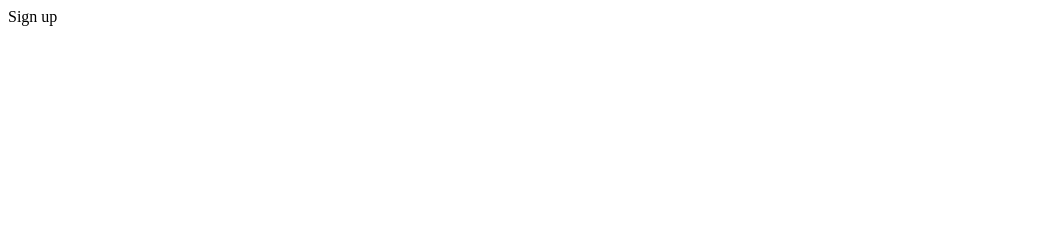
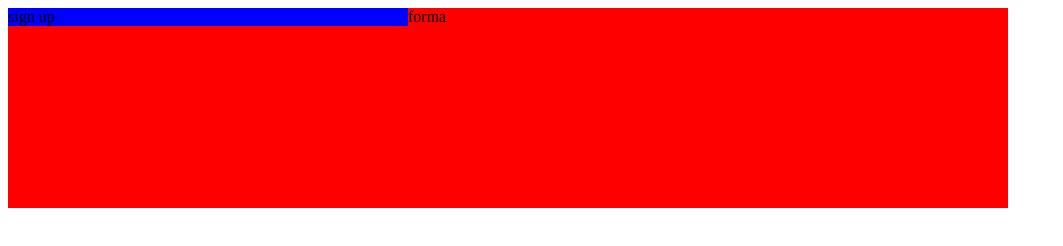
Before and after one commit to mode12345678/4-Sign-up, a plain HTML site: page index.html in a window 1280 px wide. Shown: the whole page, without its empty margins (0-1063 px from the left). Drawn offline with Linux system fonts and the light colour scheme.

Commit message:
perkelta i css

```diff
--- /dev/null
+++ b/css/style.css
@@ -0,0 +1,21 @@
+.container {
+    display: block;
+    width: 1000px;
+    height: 200px;
+    background-color: red;
+    margin-left: calc ((100% - 1000px) / 2);
+}
+
+.left-side {
+    display: inline-block;
+    width: 40%;
+    float: left;
+    background-color: blue;
+
+}
+
+.right-side {
+    display: inline-block;
+    width: 60%;
+    float: left;
+    background-color: red;
--- a/index.html
+++ b/index.html
@@ -1,12 +1,23 @@
 <!DOCTYPE html>
 <html lang="en">
+
 <head>
     <meta charset="UTF-8">
     <meta name="viewport" content="width=device-width, initial-scale=1.0">
     <meta http-equiv="X-UA-Compatible" content="ie=edge">
     <title>Sign up</title>
+    <link rel="stylesheet" href="./css/style.css">
 </head>
+
 <body>
-    Sign up
+    <div class="container">
+        <div class="left-side">
+            sign up
+        </div>
+        <div class="right-side">
+            forma
+        </div>
+    </div>
 </body>
+
 </html>
```
